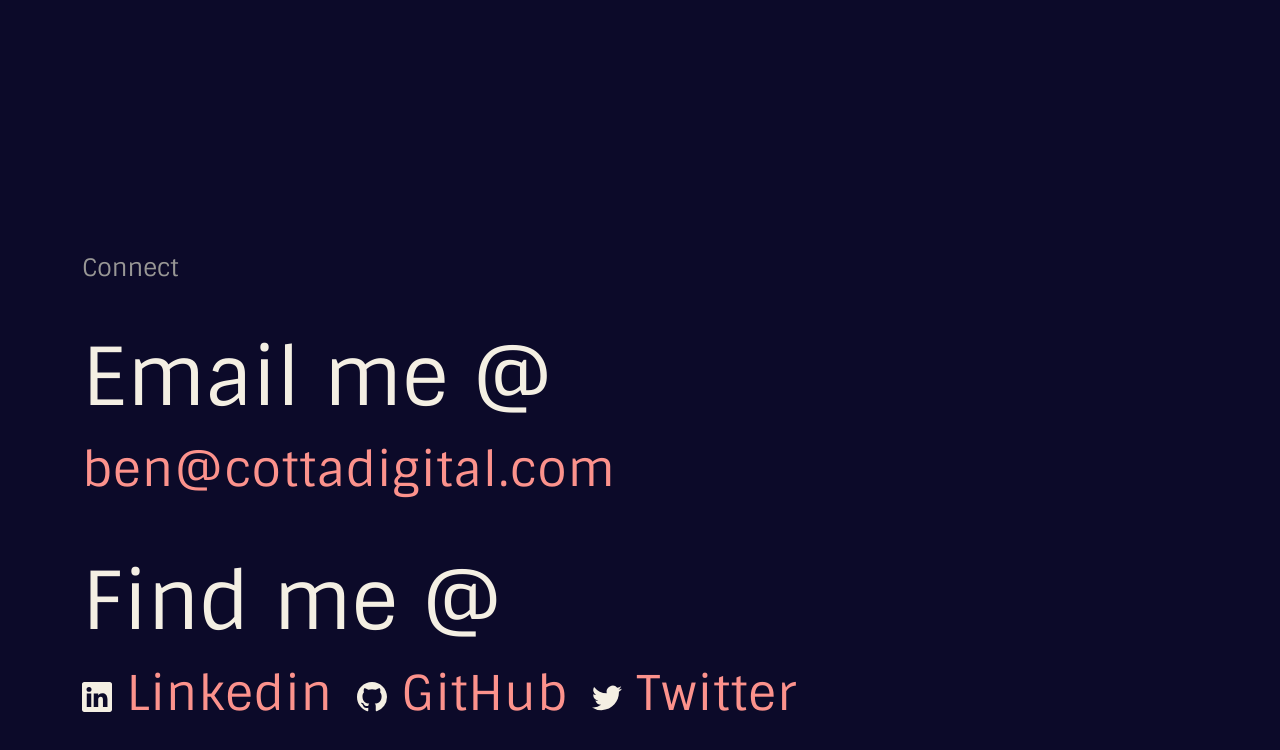
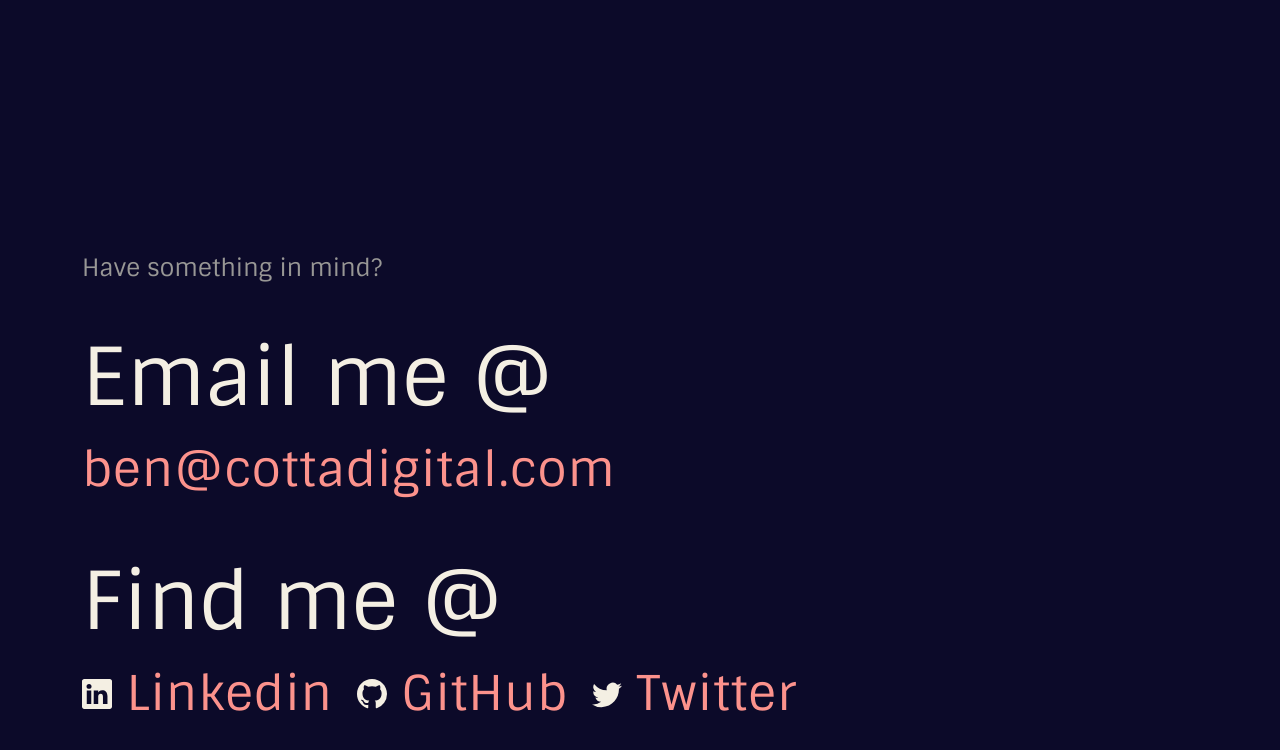
Before and after one commit to benjamincotta/Cotta-Digital-Website, a website: page index.html in a window 1280 px wide. Shown: the part 2286-3036 px from the top of the page. Drawn offline with nearby package versions, Linux system fonts and the light colour scheme.

Commit message:
Update index.html

```diff
--- a/index.html
+++ b/index.html
@@ -67,8 +67,8 @@
             <div class="row justify-content-start">
                 <div class="col-11 col-md-9 col-lg-6 mb-md-5 mb-4">
                     <h4 class="my-4">About me</h4>
-                    <p>I nearly became a Cyber Security Analyst!!</p>
-                    <p>However, thankfully in late 2019 I stumbled on Software Development and a whole world of endless creative opportunities opened up to me. I have a thousand and one ideas and since then I've been teaching myself how to use technology to bring them into being. I love working with startups and I hope to be an <a href="https://www.indiehackers.com/">Indie Hacker</a> myself some day!</p>
+                    <p>Looking for a career change in late 2019 I stumbled on Software Development, and a whole world of endless creative opportunities opened up to me. </p>
+                    <p>I have a thousand and one ideas and since then I've been teaching myself how to use technology to bring them into being. I believe that tech is meant to improve our lives and I love working with startups. I also hope to be an <a href="https://www.indiehackers.com/">Indie Hacker</a> myself some day.</p>
                     <p>When I'm not coding, I enjoy studying classical Arabic, playing football <span>&</span> losing at chess!</p>
                 </div>
                 <div class="row d-flex flex-lg-row justify-content-start">
@@ -158,7 +158,7 @@
         <div class="container bg-primary connect d-flex flex-column justify-content-center mt-5 mt-md-0" id="connect">
             <div class="row d-flex flex-column flex-md-row justify-content-start">
                 <div class="col-12 mb-4">
-                    <h4 class="mb-5">Connect</h4>
+                    <h4 class="mb-5">Have something in mind?</h4>
                     <h5>Email me @</h5>
                     <a href="mailto:ben@cottadigital.com">ben@cottadigital.com</a>
                 </div>
@@ -168,17 +168,17 @@
                     <h5>Find me @</h5>
                 </div>
                 <div class="col-12 d-flex flex-column flex-md-row mb-4">
-                    <a class="me-4" href="https://www.linkedin.com/in/benjamincotta/" target="_blank"><svg xmlns="http://www.w3.org/2000/svg" width="30" height="30" fill="currentColor" class="bi bi-linkedin"
+                    <a class="me-4 d-flex align-items-center" href="https://www.linkedin.com/in/benjamincotta/" target="_blank"><svg xmlns="http://www.w3.org/2000/svg" width="30" height="30" fill="currentColor" class="bi bi-linkedin"
                         viewBox="0 0 16 16">
                         <path
                             d="M0 1.146C0 .513.526 0 1.175 0h13.65C15.474 0 16 .513 16 1.146v13.708c0 .633-.526 1.146-1.175 1.146H1.175C.526 16 0 15.487 0 14.854V1.146zm4.943 12.248V6.169H2.542v7.225h2.401zm-1.2-8.212c.837 0 1.358-.554 1.358-1.248-.015-.709-.52-1.248-1.342-1.248-.822 0-1.359.54-1.359 1.248 0 .694.521 1.248 1.327 1.248h.016zm4.908 8.212V9.359c0-.216.016-.432.08-.586.173-.431.568-.878 1.232-.878.869 0 1.216.662 1.216 1.634v3.865h2.401V9.25c0-2.22-1.184-3.252-2.764-3.252-1.274 0-1.845.7-2.165 1.193v.025h-.016a5.54 5.54 0 0 1 .016-.025V6.169h-2.4c.03.678 0 7.225 0 7.225h2.4z" />
                     </svg>Linkedin</a>
-                    <a class="me-4" href="https://github.com/benjamincotta" target="_blank"><svg xmlns="http://www.w3.org/2000/svg" width="30" height="30" fill="currentColor" class="bi bi-github"
+                    <a class="me-4 d-flex align-items-center" href="https://github.com/benjamincotta" target="_blank"><svg xmlns="http://www.w3.org/2000/svg" width="30" height="30" fill="currentColor" class="bi bi-github"
                         viewBox="0 0 16 16">
                         <path
                             d="M8 0C3.58 0 0 3.58 0 8c0 3.54 2.29 6.53 5.47 7.59.4.07.55-.17.55-.38 0-.19-.01-.82-.01-1.49-2.01.37-2.53-.49-2.69-.94-.09-.23-.48-.94-.82-1.13-.28-.15-.68-.52-.01-.53.63-.01 1.08.58 1.23.82.72 1.21 1.87.87 2.33.66.07-.52.28-.87.51-1.07-1.78-.2-3.64-.89-3.64-3.95 0-.87.31-1.59.82-2.15-.08-.2-.36-1.02.08-2.12 0 0 .67-.21 2.2.82.64-.18 1.32-.27 2-.27.68 0 1.36.09 2 .27 1.53-1.04 2.2-.82 2.2-.82.44 1.1.16 1.92.08 2.12.51.56.82 1.27.82 2.15 0 3.07-1.87 3.75-3.65 3.95.29.25.54.73.54 1.48 0 1.07-.01 1.93-.01 2.2 0 .21.15.46.55.38A8.012 8.012 0 0 0 16 8c0-4.42-3.58-8-8-8z" />
                     </svg>GitHub</a>
-                    <a class="me-4" href="https://twitter.com/cottadigitial" target="_blank"><svg xmlns="http://www.w3.org/2000/svg" width="30" height="30" fill="currentColor" class="bi bi-twitter"
+                    <a class="me-4 d-flex align-items-center" href="https://twitter.com/cottadigitial" target="_blank"><svg xmlns="http://www.w3.org/2000/svg" width="30" height="30" fill="currentColor" class="bi bi-twitter"
                         viewBox="0 0 16 16">
                         <path
                             d="M5.026 15c6.038 0 9.341-5.003 9.341-9.334 0-.14 0-.282-.006-.422A6.685 6.685 0 0 0 16 3.542a6.658 6.658 0 0 1-1.889.518 3.301 3.301 0 0 0 1.447-1.817 6.533 6.533 0 0 1-2.087.793A3.286 3.286 0 0 0 7.875 6.03a9.325 9.325 0 0 1-6.767-3.429 3.289 3.289 0 0 0 1.018 4.382A3.323 3.323 0 0 1 .64 6.575v.045a3.288 3.288 0 0 0 2.632 3.218 3.203 3.203 0 0 1-.865.115 3.23 3.23 0 0 1-.614-.057 3.283 3.283 0 0 0 3.067 2.277A6.588 6.588 0 0 1 .78 13.58a6.32 6.32 0 0 1-.78-.045A9.344 9.344 0 0 0 5.026 15z" />
```
